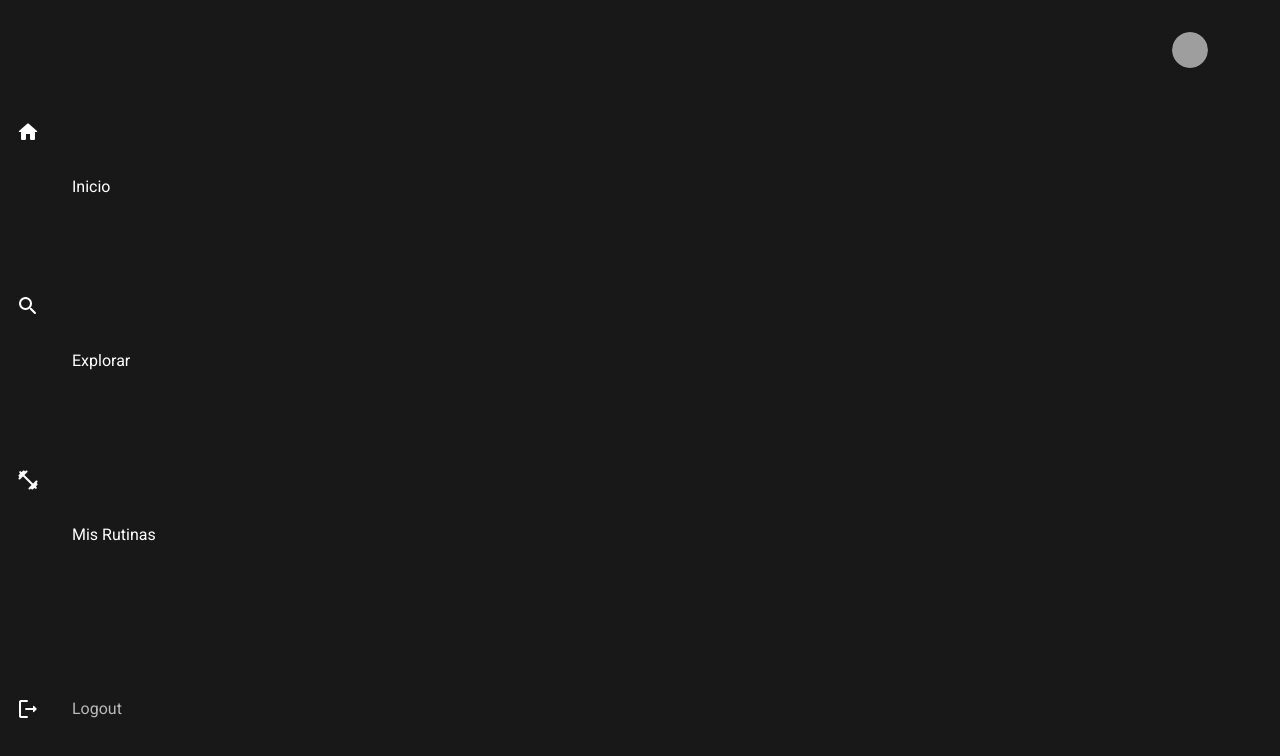
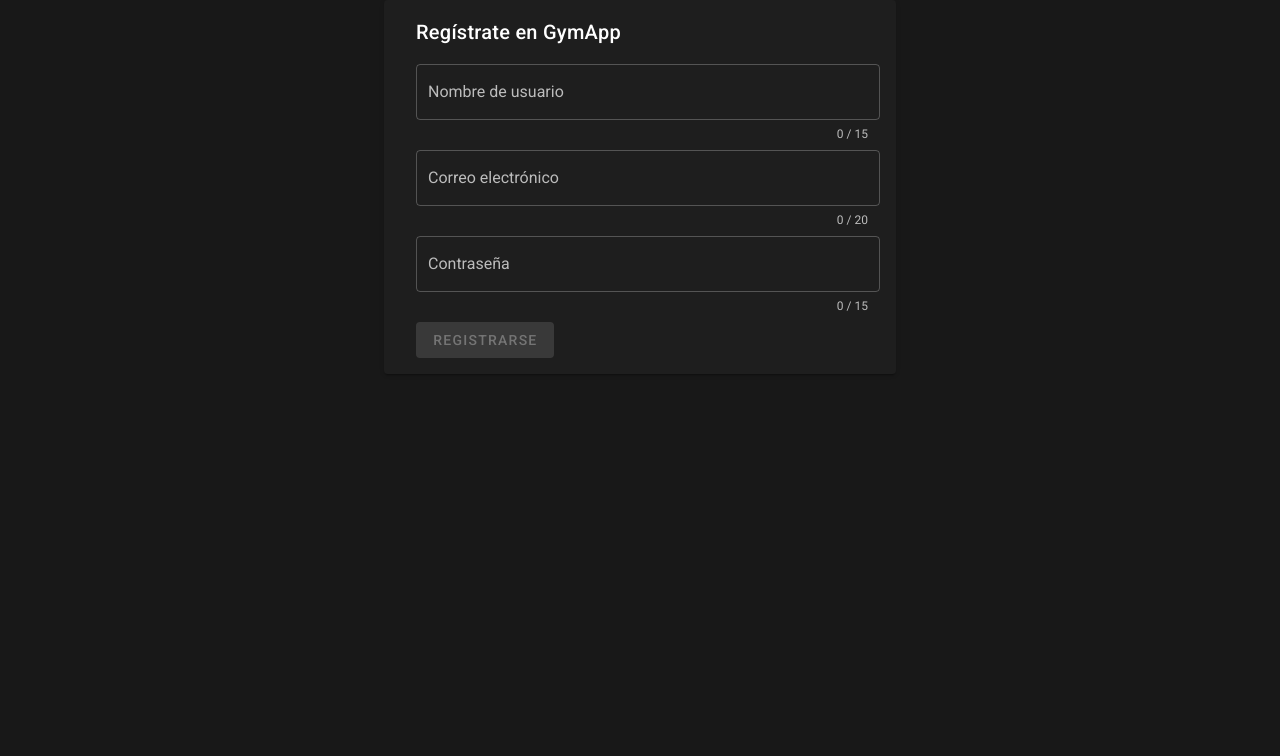
Before and after one commit to elianparedes/moovim, a Vue app: page /register in a window 1280 px wide. Shown: the top 756 px of the page. Built offline with nearby package versions, Linux system fonts and the light colour scheme; grey boxes are pictures that could not be loaded.

Commit message:
new: registerView

```diff
--- a/src/App.vue
+++ b/src/App.vue
@@ -1,6 +1,6 @@
 <template>
   <v-app style="background: #181818">
-    <v-navigation-drawer v-if="this.$router.currentRoute.name !== 'verification'"
+    <v-navigation-drawer v-if="this.$router.currentRoute.name !== 'register'"
      app color="transparent" floating clipped>
       <v-list nav height="100%">
         <v-list-item-group class="d-flex flex-column" style="height: 100%">
@@ -34,7 +34,7 @@
         </v-list-item-group>
       </v-list>
     </v-navigation-drawer>
-    <v-app-bar v-if="this.$router.currentRoute.name !== 'verification'"
+    <v-app-bar v-if="this.$router.currentRoute.name !== 'register'"
       app
       prominent
       color="transparent"
--- a/src/router/index.js
+++ b/src/router/index.js
@@ -35,9 +35,9 @@
     component: () => import("../views/DiscoverView.vue"),
   },
   {
-    path: "/verification/:userId/:code",
-    name: "verification",
-    component: () => import("../views/VerificationView.vue")
+    path: "/register",
+    name :"register",
+    component: () => import("../views/RegisterView.vue")
   }
 ];
 
--- /dev/null
+++ b/src/views/RegisterView.vue
@@ -0,0 +1,107 @@
+<template>
+    <v-card
+    class="form">
+        <v-card-title>
+            Regístrate en GymApp
+        </v-card-title>
+        <v-card-text>
+            <v-form
+            ref="registration"
+            lazy-registration
+            v-model="valid">
+                <v-text-field
+                v-model="username"
+                label="Nombre de usuario"
+                :counter="15"
+                :rules="nameRules"
+                required outlined>
+
+                </v-text-field>
+                <v-text-field
+                v-model="email"
+                label="Correo electrónico"
+                :counter="20"
+                :rules="emailRules"
+                required outlined>
+
+                </v-text-field>
+                <v-text-field
+                v-model="password"
+                label="Contraseña"
+                :counter="15"
+                :rules="nameRules"
+                required outlined>
+
+                </v-text-field>
+                <v-btn :disabled="!valid" @click="signUp">Registrarse</v-btn>
+            </v-form>
+        </v-card-text>
+    </v-card>
+</template>
+
+
+<script>
+
+import { mapActions } from "pinia";
+import { SignCredentials } from "../api/user";
+import { useSecurityStore } from "../stores/securityStore.js";
+
+export default {
+    data: () => ({
+        result: null,
+        controller: null,
+        valid: true,
+        username: '',
+        password: '',
+        email: '',
+        nameRules: [
+            v => !!v || 'El nombre es obligatorio',
+            v => v.length <= 15 || 'El nombre puede tener hasta 15 caracteres',
+        ],
+        emailRules: [
+            v => !!v || 'El correo electrónico es obligatorio',
+            v => /.+@.+/.test(v) || 'El correo electrónico no es válido',
+            v => v.length <= 20 || 'El correo electrónico puede tener hasta 20 caracteres',
+        ],
+        passwordRules: [
+            v => !!v || 'La contraseña es obligatoria',
+            v => v.length <= 15 || 'La contraseña puede tener hasta 15 caracteres',
+        ]
+    }),
+    methods: {
+        ...mapActions(useSecurityStore, {
+            $getCurrentUser: 'getCurrentUser',
+            $signUp: 'signUp',
+        }),
+        setResult(result) {
+            this.result = result;
+        },
+        clearResult() {
+            this.result = null
+        },
+        clearData() {
+            this.username = ''
+            this.password = ''
+            this.email = ''
+        },
+        async signUp() {
+            try {
+                const signCredentials = new SignCredentials(this.username, this.password, this.email)
+                await this.$signUp(signCredentials)
+                this.clearResult()
+                this.clearData()
+                this.setResult(signCredentials)
+            } catch (e) {
+                this.setResult(e)
+            }
+        }
+    }
+};
+</script>
+
+<style>
+    .form{
+        width: 40%;
+        margin: auto;
+    }
+</style>
--- a/src/views/VerificationView.vue
+++ /dev/null
@@ -1,12 +0,0 @@
-<template>
-    <div>
-    </div>
-</template>
-
-<script>
-
-export default {
-    name: "verificationView"
-}
-
-</script>
```
